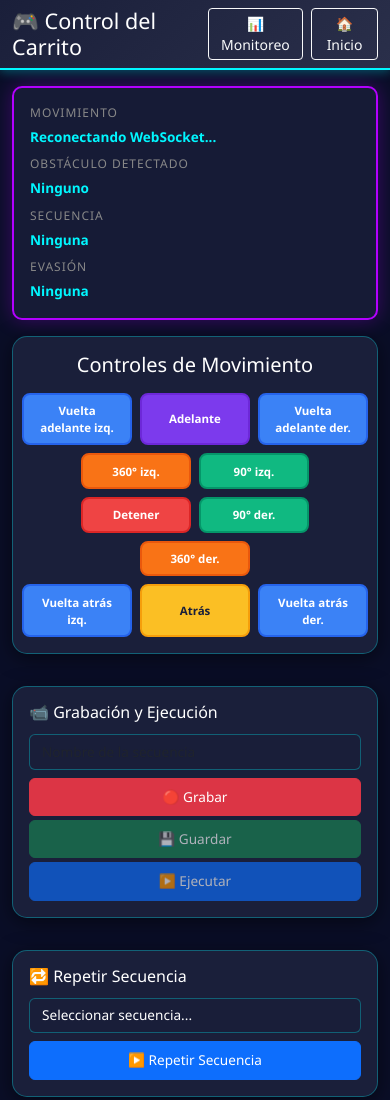
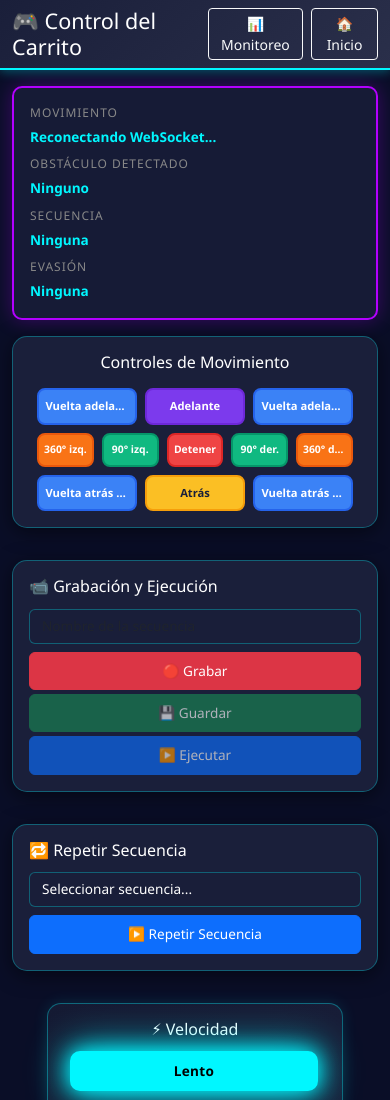
Before and after one commit to SuperMKCG/carrito-iot-frontend-prueba, a plain HTML site: page control.html in a window 390 px wide. Shown: the top 1100 px of the page. Drawn offline with nearby package versions, Linux system fonts and the light colour scheme; no server answers.

Commit message:
cambios para moviles

```diff
--- a/style.css
+++ b/style.css
@@ -78,9 +78,9 @@ body {
   cursor: pointer;
   min-width: 180px;
   text-align: center;
-  -webkit-tap-highlight-color: transparent; /* Eliminar highlight azul en iOS/Android */
-  touch-action: manipulation; /* Evitar zoom/scroll accidental */
-  user-select: none; /* Evitar selección de texto al tocar */
+  -webkit-tap-highlight-color: transparent;
+  touch-action: manipulation;
+  user-select: none;
 }
 
 .control-btn:active {
@@ -433,32 +433,45 @@ body {
 }
 
 /* ============================================
+   AJUSTES ESPECÍFICOS PARA PANEL DE MOVIMIENTO
+   ============================================ */
+
+/* Contenedor de controles de movimiento */
+.app-card .d-flex.flex-column.align-items-center {
+  width: 100%;
+}
+
+/* Grupo de botones - mantener estructura de 3 filas */
+.app-card .d-flex.flex-column.align-items-center > .d-flex {
+  width: 100%;
+  justify-content: center;
+  flex-wrap: nowrap;
+  gap: 0.5rem;
+}
+
+/* ============================================
    RESPONSIVE EXTRA (MÓVIL Y TABLET)
    ============================================ */
 
 /* Tablet ≤ 992px */
 @media (max-width: 992px) {
-  /* Botonera de velocidad: permite salto de línea y mejor tactilidad */
   .speed-group .btn {
     margin: 4px 6px;
     padding: 8px 14px;
     border-radius: 10px;
   }
 
-  /* Cards con respiración */
   .app-card,
   .card {
     margin-bottom: 1rem;
   }
 
-  /* Tablas: filas más altas para toque */
   .table-monitor td,
   .table-monitor th {
     padding-top: 0.6rem;
     padding-bottom: 0.6rem;
   }
 
-  /* Overlay: baja un poco para no tapar encabezado */
   .recording-overlay {
     top: 72px;
     right: 16px;
@@ -467,23 +480,68 @@ body {
 
 /* Móvil ≤ 576px (teléfonos) */
 @media (max-width: 576px) {
-  /* Títulos y valores más compactos */
   h1, h2, h3, h4, h5, h6 {
     line-height: 1.2;
     margin-bottom: 0.6rem;
   }
 
-  /* Botones de control: más pequeños y anchos fluidos */
   .control-btn {
     min-width: 120px;
     padding: 10px 12px;
     font-size: 12px;
   }
 
+  /* Panel de controles de movimiento - mantener estructura */
+  .app-card h5 {
+    font-size: 1rem;
+    margin-bottom: 1rem;
+  }
+
+  .app-card .d-flex.flex-column.align-items-center {
+    gap: 0.75rem;
+  }
+
+  .app-card .d-flex.flex-column.align-items-center > .d-flex {
+    gap: 0.4rem;
+    padding: 0 0.5rem;
+    flex-wrap: nowrap !important;
+  }
+
+  /* Botones de control en móvil - mantener tamaño uniforme */
   .control-btn-compact {
-    min-width: 110px !important;
-    padding: 0.45rem 0.65rem !important;
-    font-size: 0.72rem !important;
+    min-width: 0 !important;
+    flex: 1 1 auto;
+    padding: 0.5rem 0.4rem !important;
+    font-size: 0.7rem !important;
+    white-space: nowrap;
+    overflow: hidden;
+    text-overflow: ellipsis;
+  }
+
+  /* Fila superior (3 botones) */
+  .app-card .d-flex.flex-column.align-items-center > .d-flex:first-child .control-btn-compact {
+    flex: 1 1 calc(33.33% - 0.3rem);
+    max-width: calc(33.33% - 0.3rem);
+  }
+
+  /* Fila media (5 botones) */
+  .app-card .d-flex.flex-column.align-items-center > .d-flex:nth-child(2) .control-btn-compact {
+    flex: 1 1 calc(20% - 0.25rem);
+    max-width: calc(20% - 0.25rem);
+    font-size: 0.65rem !important;
+    padding: 0.45rem 0.3rem !important;
+  }
+
+  /* Botón "Detener" en el centro - un poco más ancho */
+  .app-card .d-flex.flex-column.align-items-center > .d-flex:nth-child(2) .btn-stop {
+    flex: 1.2 1 calc(20% - 0.25rem);
+    max-width: calc(24% - 0.25rem);
+  }
+
+  /* Fila inferior (3 botones) */
+  .app-card .d-flex.flex-column.align-items-center > .d-flex:last-child .control-btn-compact {
+    flex: 1 1 calc(33.33% - 0.3rem);
+    max-width: calc(33.33% - 0.3rem);
   }
 
   /* Botonera de velocidad: ocupa todo el ancho y salta en filas */
@@ -493,13 +551,12 @@ body {
   }
 
   .speed-group .btn {
-    flex: 1 1 calc(50% - 12px); /* 2 por fila en móvil */
+    flex: 1 1 calc(50% - 12px);
     margin: 4px 6px;
     text-align: center;
     white-space: nowrap;
   }
 
-  /* Panel de estado compacto */
   .status-panel {
     padding: 14px;
     border-radius: 10px;
@@ -513,7 +570,6 @@ body {
     font-size: 15px;
   }
 
-  /* Tablas: tipografía menor y scroll suave */
   .table-monitor {
     font-size: 12px;
   }
@@ -523,12 +579,10 @@ body {
     padding: 0.5rem 0.6rem;
   }
 
-  /* Feed de eventos más contenido en pantalla */
   #feed {
     max-height: 50vh !important;
   }
 
-  /* Overlay de grabación: acomodo en pantallas pequeñas */
   .recording-overlay {
     top: 64px;
     right: 12px;
@@ -538,6 +592,19 @@ body {
     min-width: 240px;
     max-width: 320px;
     padding: 0.8rem;
+  }
+}
+
+/* Ajustes para tablets */
+@media (min-width: 577px) and (max-width: 768px) {
+  .control-btn-compact {
+    min-width: 130px !important;
+    padding: 0.55rem 0.8rem !important;
+    font-size: 0.75rem !important;
+  }
+
+  .app-card .d-flex.flex-column.align-items-center > .d-flex {
+    gap: 0.6rem;
   }
 }
 
```
